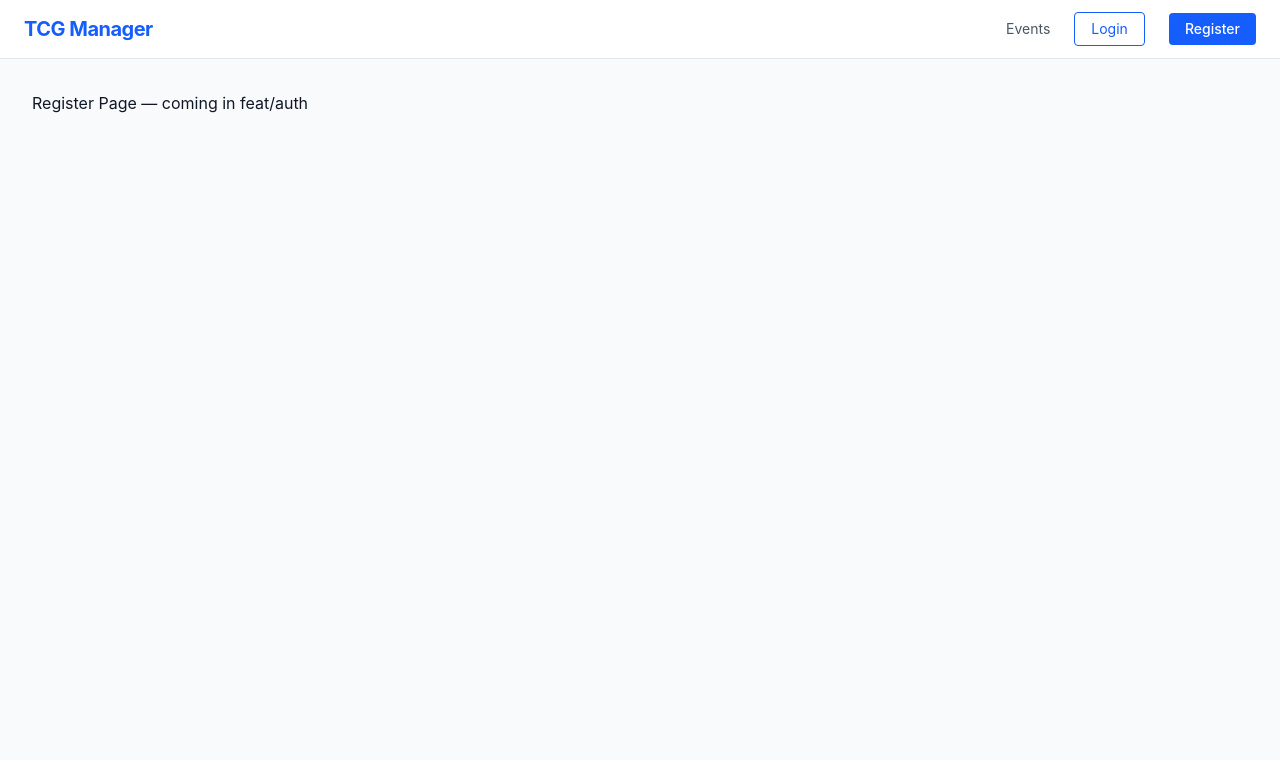
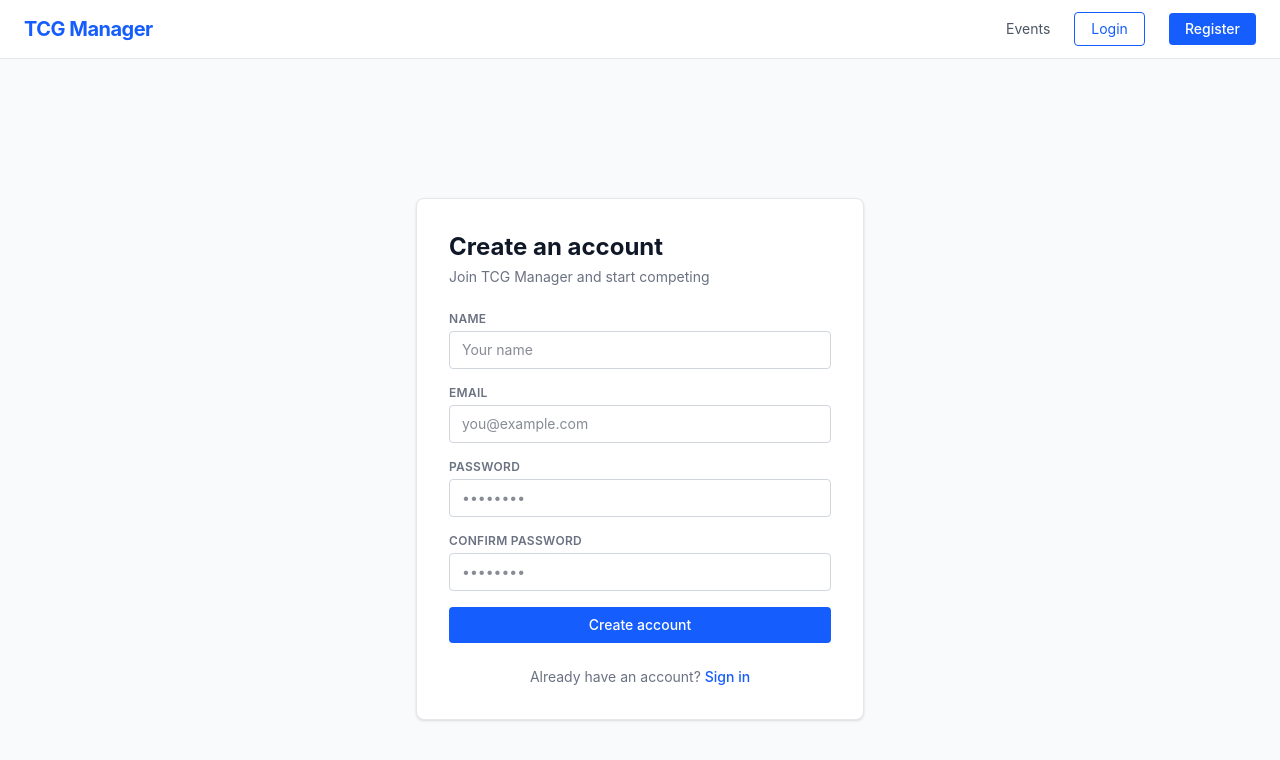
Before and after one commit to kentquinto/Sprint5-2, a React (Vite) app: page /register in a window 1280 px wide. Shown: the top 760 px of the page. Built offline with nearby package versions, Linux system fonts and the light colour scheme.

Commit message:
feat: add register page

```diff
--- a/src/pages/RegisterPage.jsx
+++ b/src/pages/RegisterPage.jsx
@@ -1,3 +1,136 @@
+import { useState, useContext } from 'react'
+import { Link, useNavigate } from 'react-router-dom'
+import api from '../api/axios'
+import { AuthContext } from '../context/AuthContext'
+
 export default function RegisterPage() {
-  return <div className="p-8">Register Page — coming in feat/auth</div>
+  const { login } = useContext(AuthContext)
+  const navigate = useNavigate()
+
+  const [form, setForm] = useState({
+    name: '',
+    email: '',
+    password: '',
+    password_confirmation: '',
+  })
+  const [errors, setErrors] = useState({})
+  const [loading, setLoading] = useState(false)
+
+  function handleChange(e) {
+    setForm({ ...form, [e.target.name]: e.target.value })
+  }
+
+  async function handleSubmit(e) {
+    e.preventDefault()
+    setErrors({})
+    setLoading(true)
+    try {
+      const res = await api.post('/register', form)
+      login(res.data.token, res.data.user)
+      navigate('/')
+    } catch (err) {
+      if (err.response?.status === 422) {
+        setErrors(err.response.data.errors ?? {})
+      } else {
+        setErrors({ general: err.response?.data?.message ?? 'Registration failed.' })
+      }
+    } finally {
+      setLoading(false)
+    }
+  }
+
+  return (
+    <div className="min-h-screen bg-gray-50 flex items-center justify-center px-4">
+      <div className="bg-white rounded-lg shadow border border-gray-200 w-full max-w-md p-8">
+        <h1 className="text-2xl font-bold text-gray-900 mb-1">Create an account</h1>
+        <p className="text-gray-500 text-sm mb-6">Join TCG Manager and start competing</p>
+
+        {errors.general && (
+          <div className="bg-red-50 border border-red-200 text-red-700 text-sm rounded px-4 py-3 mb-5">
+            {errors.general}
+          </div>
+        )}
+
+        <form onSubmit={handleSubmit} className="space-y-4">
+          <div>
+            <label className="block text-xs font-semibold text-gray-500 uppercase tracking-wide mb-1">
+              Name
+            </label>
+            <input
+              type="text"
+              name="name"
+              value={form.name}
+              onChange={handleChange}
+              required
+              placeholder="Your name"
+              className="w-full border border-gray-300 rounded px-3 py-2 text-sm focus:outline-none focus:border-blue-500"
+            />
+            {errors.name && <p className="text-red-500 text-xs mt-1">{errors.name[0]}</p>}
+          </div>
+
+          <div>
+            <label className="block text-xs font-semibold text-gray-500 uppercase tracking-wide mb-1">
+              Email
+            </label>
+            <input
+              type="email"
+              name="email"
+              value={form.email}
+              onChange={handleChange}
+              required
+              placeholder="you@example.com"
+              className="w-full border border-gray-300 rounded px-3 py-2 text-sm focus:outline-none focus:border-blue-500"
+            />
+            {errors.email && <p className="text-red-500 text-xs mt-1">{errors.email[0]}</p>}
+          </div>
+
+          <div>
+            <label className="block text-xs font-semibold text-gray-500 uppercase tracking-wide mb-1">
+              Password
+            </label>
+            <input
+              type="password"
+              name="password"
+              value={form.password}
+              onChange={handleChange}
+              required
+              placeholder="••••••••"
+              className="w-full border border-gray-300 rounded px-3 py-2 text-sm focus:outline-none focus:border-blue-500"
+            />
+            {errors.password && <p className="text-red-500 text-xs mt-1">{errors.password[0]}</p>}
+          </div>
+
+          <div>
+            <label className="block text-xs font-semibold text-gray-500 uppercase tracking-wide mb-1">
+              Confirm Password
+            </label>
+            <input
+              type="password"
+              name="password_confirmation"
+              value={form.password_confirmation}
+              onChange={handleChange}
+              required
+              placeholder="••••••••"
+              className="w-full border border-gray-300 rounded px-3 py-2 text-sm focus:outline-none focus:border-blue-500"
+            />
+          </div>
+
+          <button
+            type="submit"
+            disabled={loading}
+            className="w-full bg-blue-600 hover:bg-blue-700 disabled:opacity-50 text-white font-medium py-2 rounded text-sm transition-colors cursor-pointer"
+          >
+            {loading ? 'Creating account...' : 'Create account'}
+          </button>
+        </form>
+
+        <p className="text-center text-sm text-gray-500 mt-6">
+          Already have an account?{' '}
+          <Link to="/login" className="text-blue-600 hover:underline font-medium">
+            Sign in
+          </Link>
+        </p>
+      </div>
+    </div>
+  )
 }
```
